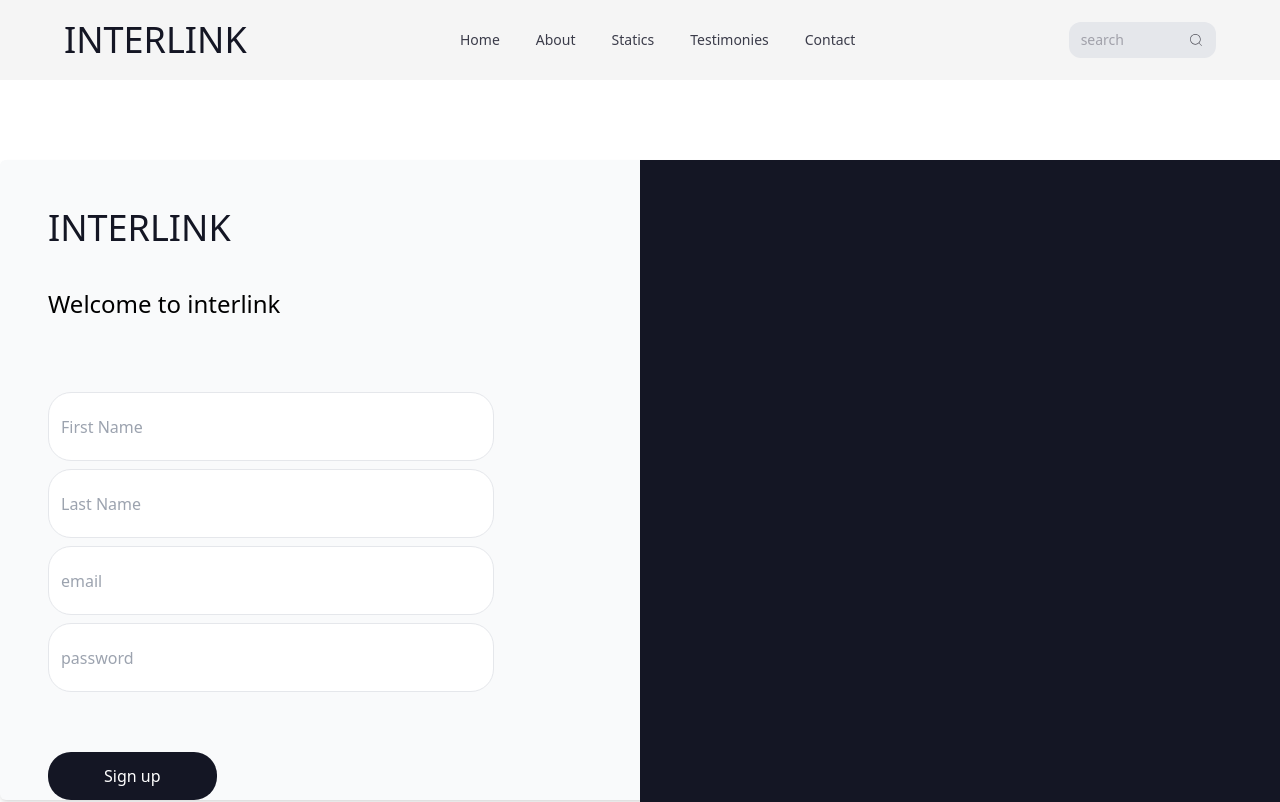
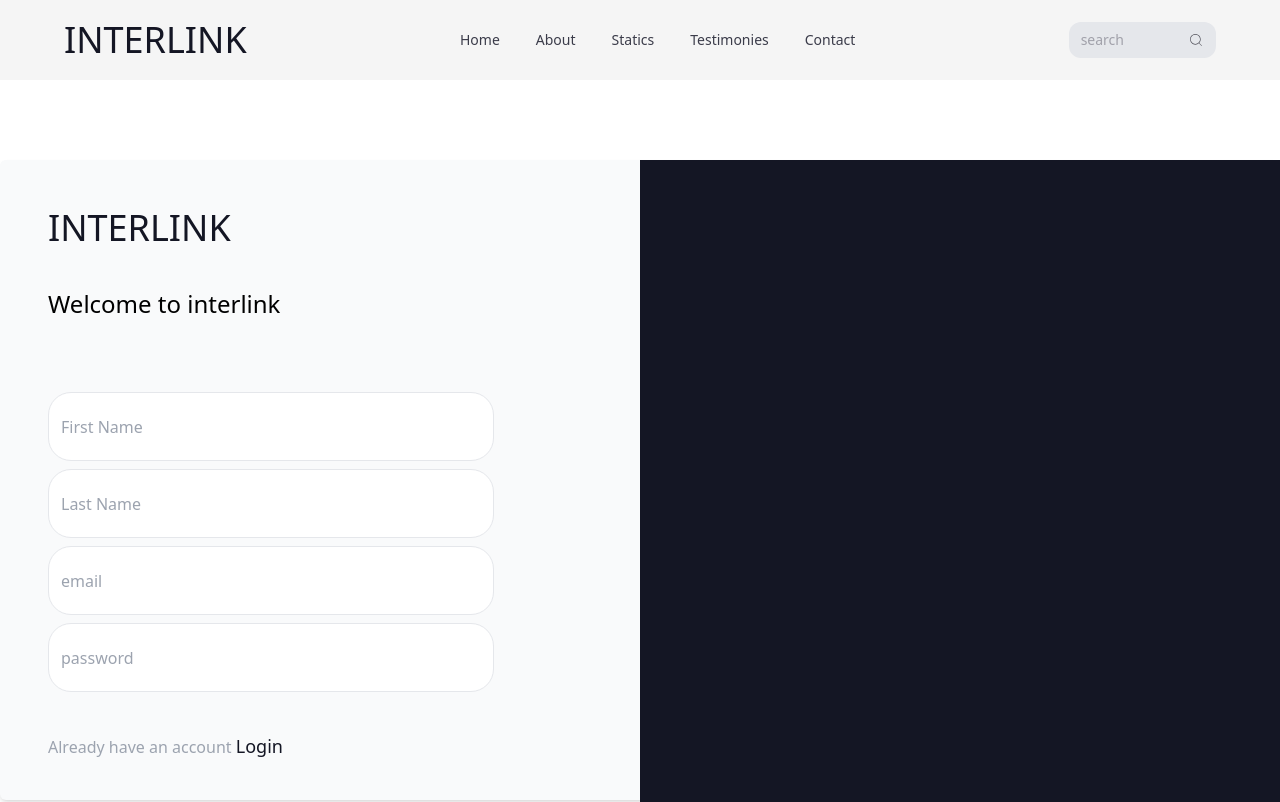
Before and after one commit to clever-cr/interlink, a React (Vite) app in the folder frontend/: page /signup in a window 1280 px wide. Shown: the top 802 px of the page. Built offline with nearby package versions, Linux system fonts and the light colour scheme.

Commit message:
refactor

```diff
--- a/frontend/src/components/forms/Login.jsx
+++ b/frontend/src/components/forms/Login.jsx
@@ -46,12 +46,6 @@ function Login() {
                 </button>
               </div>
             </form>
-            <h1 className="text-gray-400">
-              Don't have an account{" "}
-              <Link className="text-[#141624] text-bold text-lg" to={"/signup"}>
-                create one
-              </Link>
-            </h1>
             <div className="pt-12 justify-center- flex">
               <button
                 className="bg-[#141624] px-14 py-3 rounded-[23px] text-white "
--- a/frontend/src/components/forms/SignUp.jsx
+++ b/frontend/src/components/forms/SignUp.jsx
@@ -2,7 +2,7 @@ import { useState } from "react";
 import Input from "../ui/Input";
 import { AiOutlineArrowRight } from "react-icons/ai";
 import axios from "axios";
-import { useNavigate } from "react-router-dom";
+import { Link, useNavigate } from "react-router-dom";
 
 function SignUp() {
   const navigate = useNavigate();
@@ -60,6 +60,14 @@ function SignUp() {
                 type={"password"}
               />
             </form>
+            <div>
+              <h1 className="text-gray-400">
+                Already have an account{" "}
+                <Link className="text-[#141624] text-bold text-lg" to="/login">
+                  Login
+                </Link>
+              </h1>
+            </div>
             <div className="pt-5 justify-center- flex">
               <button
                 className="bg-[#141624] px-14 py-3 rounded-[23px] text-white"
```
